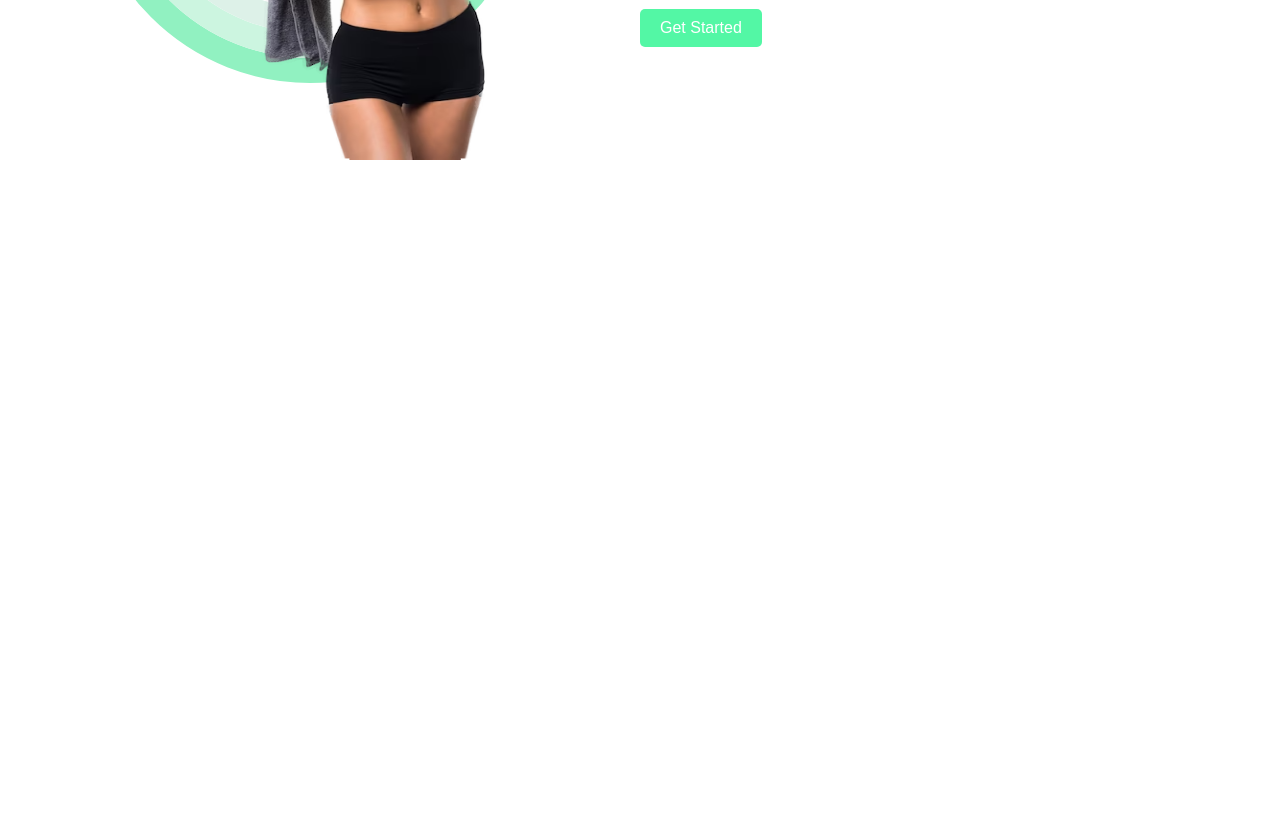
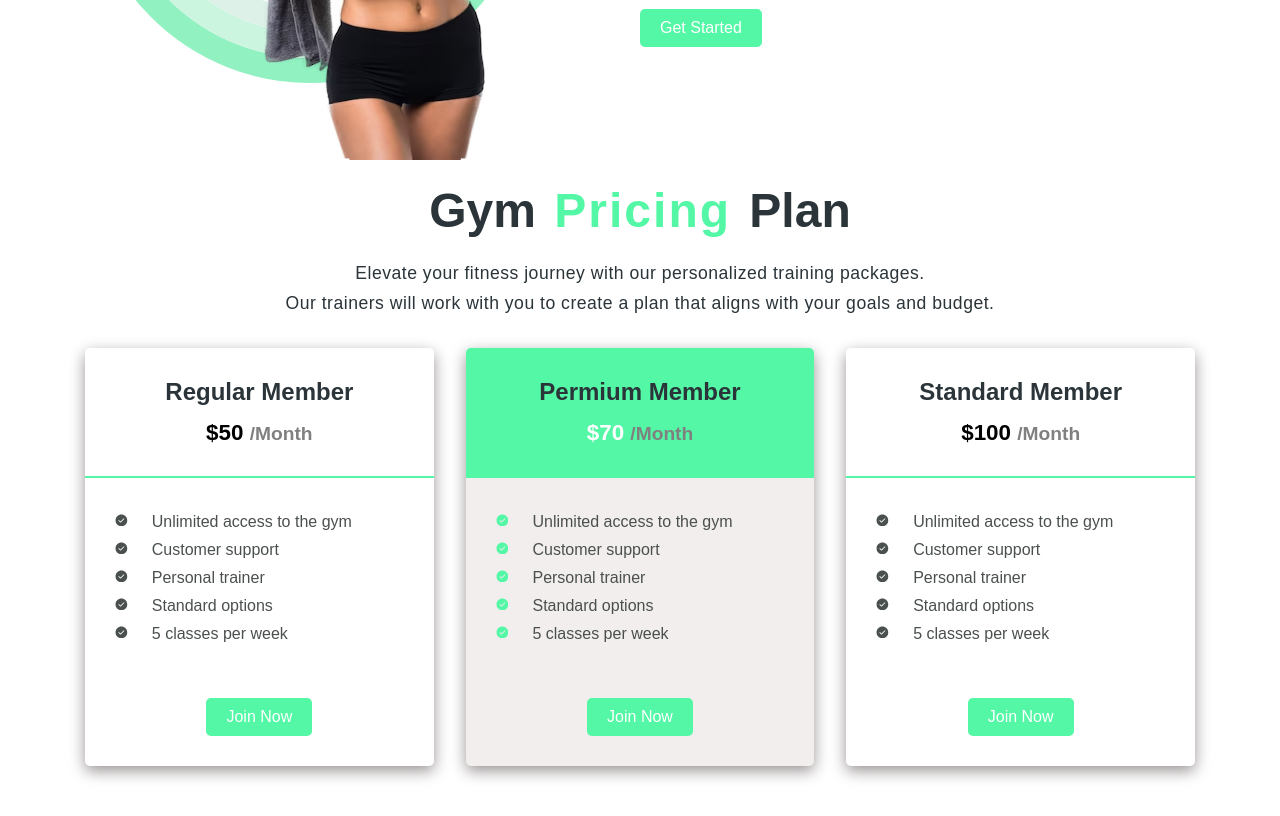
Before and after one commit to Hashara-Pilapitiya/my-app, a React (Create React App) app: page / in a window 1280 px wide. Shown: the part 1820-2636 px from the top of the page. Before the commit the page ends 1984 px from the top, so only its background shows below. Built offline with nearby package versions, Linux system fonts and the light colour scheme; a web font is replaced by a local one.

Commit message:
added pricing section

```diff
--- a/src/App.js
+++ b/src/App.js
@@ -2,6 +2,7 @@ import './App.css';
 import Header from './Components/Header/Header';
 import Exercises from './Components/UI/Exercises';
 import Hero from './Components/UI/Hero';
+import Pricing from './Components/UI/Pricing';
 import Start from './Components/UI/Start';
 
 function App() {
@@ -11,6 +12,7 @@ function App() {
   <Hero/>
   <Exercises/>
   <Start/>
+  <Pricing/>
   </>
   );
 }
--- /dev/null
+++ b/src/Components/UI/Pricing.js
@@ -0,0 +1,79 @@
+import React from 'react';
+import '../../Styles/pricing.css';
+import { GoCheckCircleFill } from "react-icons/go";
+
+const Pricing = () => {
+  return <section>
+    <div className='container'>
+        <div className='pricing_top'>
+            <h2 className='section_title'>
+                Gym <span>Pricing</span> Plan
+            </h2>
+            <p>
+                Elevate your fitness journey with our  personalized training packages.<br/> Our trainers will work with you to create a plan that aligns with your goals and budget.
+            </p>
+        </div>
+
+        <div className='pricing_wrapper'>
+            <div className='pricing_item'>
+                <div className='pricing_card-top'>
+                    <h2 className='section_title'>Regular Member</h2>
+                    <h3>$50 <span>/Month</span></h3>
+                </div>
+
+                <div className='services'>
+                    <ul>
+                        <li><span><GoCheckCircleFill /></span>Unlimited access to the gym</li>
+                        <li><span><GoCheckCircleFill /></span>Customer support</li>
+                        <li><span><GoCheckCircleFill /></span>Personal trainer</li>
+                        <li><span><GoCheckCircleFill /></span>Standard options</li>
+                        <li><span><GoCheckCircleFill /></span>5 classes per week</li>
+                    </ul>
+
+                    <button className='register_btn'>Join Now</button>
+                </div>
+            </div>
+
+            <div className='pricing_item pricing_item-02'>
+                <div className='pricing_card-top'>
+                    <h2 className='section_title'>Permium Member</h2>
+                    <h3>$70 <span>/Month</span></h3>
+                </div>
+
+                <div className='services'>
+                    <ul>
+                        <li><span><GoCheckCircleFill /></span>Unlimited access to the gym</li>
+                        <li><span><GoCheckCircleFill /></span>Customer support</li>
+                        <li><span><GoCheckCircleFill /></span>Personal trainer</li>
+                        <li><span><GoCheckCircleFill /></span>Standard options</li>
+                        <li><span><GoCheckCircleFill /></span>5 classes per week</li>
+                    </ul>
+
+                    <button className='register_btn'>Join Now</button>
+                </div>
+            </div>
+
+            <div className='pricing_item'>
+                <div className='pricing_card-top'>
+                    <h2 className='section_title'>Standard Member</h2>
+                    <h3>$100 <span>/Month</span></h3>
+                </div>
+
+                <div className='services'>
+                    <ul>
+                        <li><span><GoCheckCircleFill /></span>Unlimited access to the gym</li>
+                        <li><span><GoCheckCircleFill /></span>Customer support</li>
+                        <li><span><GoCheckCircleFill /></span>Personal trainer</li>
+                        <li><span><GoCheckCircleFill /></span>Standard options</li>
+                        <li><span><GoCheckCircleFill /></span>5 classes per week</li>
+                    </ul>
+
+                    <button className='register_btn'>Join Now</button>
+                </div>
+            </div>
+        </div>
+    </div>
+  </section>
+}
+
+export default Pricing;
--- /dev/null
+++ b/src/Styles/pricing.css
@@ -0,0 +1,94 @@
+.pricing_top {
+    text-align: center;
+}
+
+.pricing_top h2 {
+    font-size: 3rem;
+    margin-bottom: 20px;
+    word-spacing: 5px;
+}
+
+.pricing_top h2 span {
+    color: var(--primary-color);
+    letter-spacing: 2px;
+}
+
+.pricing_top p {
+    font-size: 1.1rem;
+    color: var(--heading-color);
+    line-height: 30px;
+    letter-spacing: 0.5px;
+}
+
+.pricing_wrapper {
+    display: flex;
+    align-items: center;
+    justify-content: space-between;
+    column-gap: 2rem;
+}
+
+.pricing_item {
+    box-shadow: rgb(153, 147, 147) 0px 5px 15px 0px;
+    border-radius: 5px;
+    width: 33%;
+    background: white;
+    margin-top: 30px;
+}
+
+.pricing_card-top {
+    padding: 30px;
+    border-bottom: 2px solid var(--primary-color);
+    text-align: center;
+}
+
+.pricing_card-top h2 {
+    font-size: 1.5rem;
+    margin-bottom: 0.9rem;
+}
+
+.pricing_card-top h3 {
+    font-size: 1.4rem;
+}
+
+.pricing_card-top h3 span {
+    font-size: 1.2rem;
+    color: gray;
+}
+
+.pricing_item .services {
+    padding: 30px;
+}
+
+.pricing_item .services ul li {
+    display: flex;
+    align-items: center;
+    column-gap: 1.5rem;
+    color: rgb(74, 80, 78);
+    line-height: 28px;
+}
+
+.pricing_item .services ul li span {
+    font-size: 0.8rem;
+}
+
+.services {
+    text-align: center;
+}
+
+.services button {
+    margin-top: 50px;
+}
+
+.pricing_item-02 {
+    background: rgb(242, 238, 238);
+}
+
+.pricing_item-02 .pricing_card-top {
+    background: var(--primary-color);
+    color: white;
+    border-radius: 5px 5px 0px 0px;
+}
+
+.pricing_item-02 .services ul li span {
+    color: var(--primary-color);
+}
```
